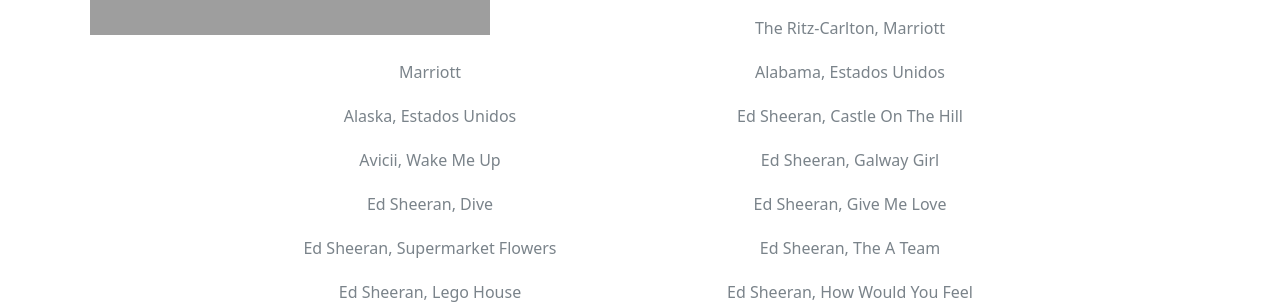
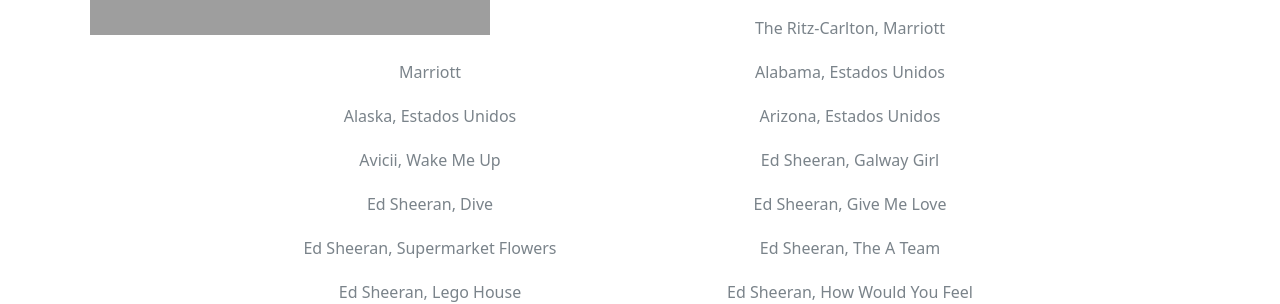
Before and after one commit to jelmii/jelmii.github.io, a Jekyll site: the page built from index.md, in a window 1280 px wide and 900 px high, scrolled down 1004 px. Shown: the part 155-459 px from the top of the window. Built offline with Jekyll 4.4.1, drawn with Linux system fonts in a browser that asks for light colours.

Commit message:
Update home.md

```diff
--- a/_docs/home.md
+++ b/_docs/home.md
@@ -1,6 +1,6 @@
 ---
 layout: doc
-title: Ed Sheeran, Castle On The Hill
+title: 	Arizona, Estados Unidos
 subtitle:
 author: Ed Sheeran
 tags: featured
```
